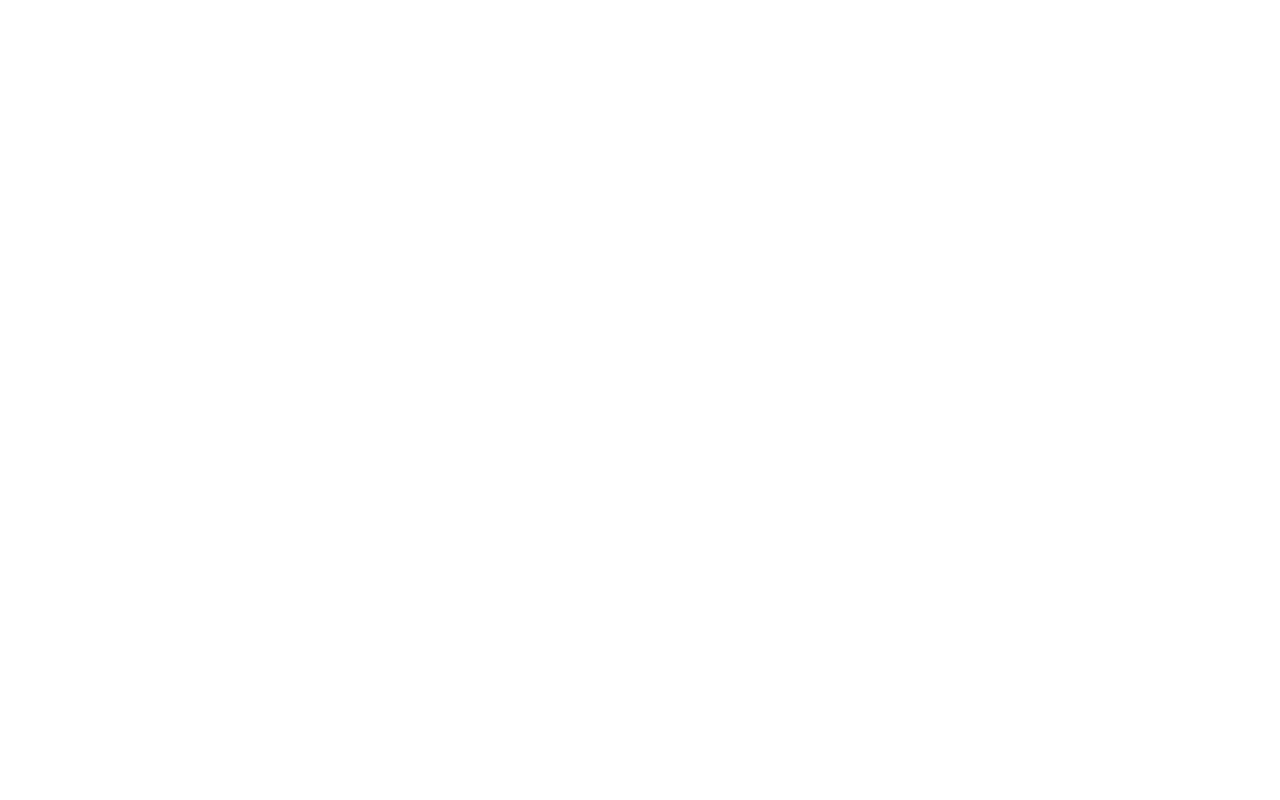
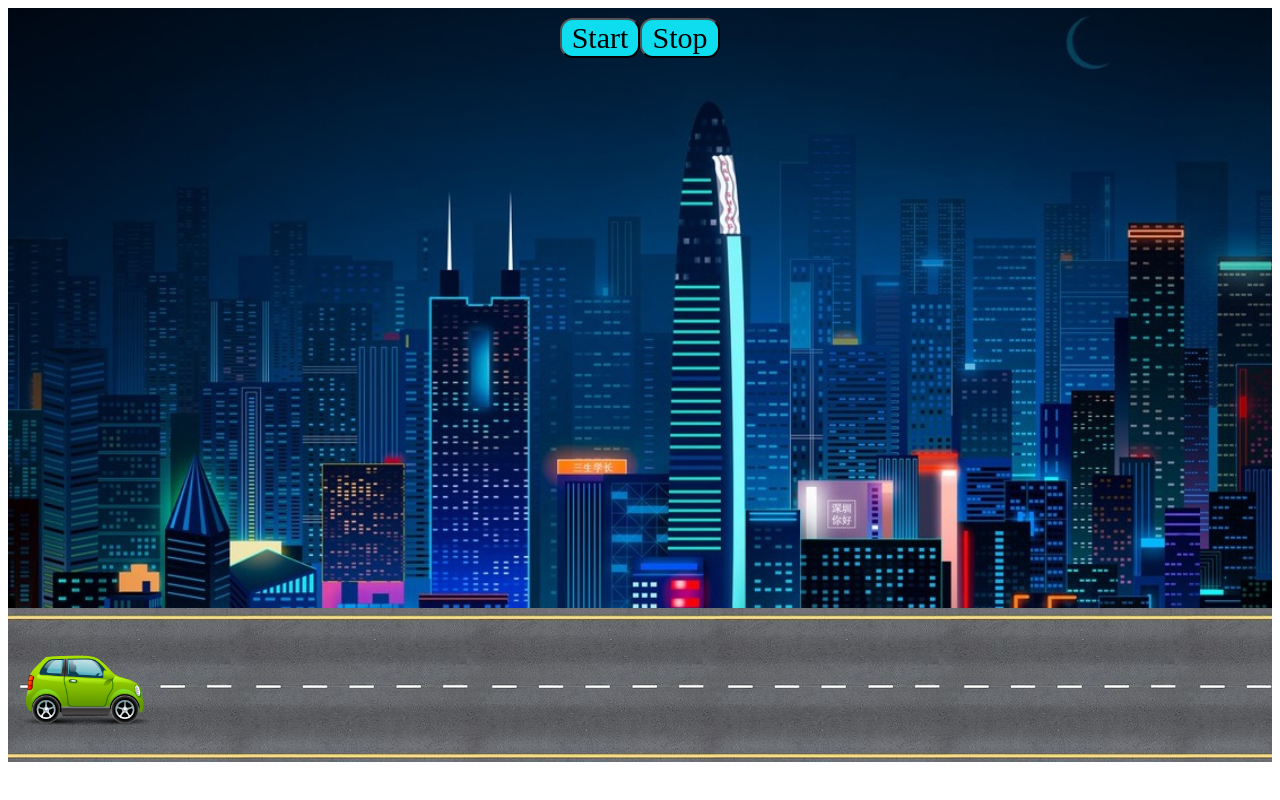
Before and after one commit to RajbeerKaur/Final-html-css-js-project, a plain HTML site: page index.html in a window 1280 px wide. Drawn offline with Linux system fonts and the light colour scheme.

Commit message:
background ready

```diff
--- a/index.html
+++ b/index.html
@@ -8,8 +8,15 @@
     <title>final project</title>
 </head>
 <body>
-    <div id="build"></div>
-    <div id="road"></div>
+    <div id="build">
+        <div id="btn">
+            <button id="btna">Start</button>
+            <button id="btna">Stop</button>
+        </div>
+    </div>
+    <div id="road">
+        <img src="car.png" id="img">
+    </div>
 
 
 
--- a/main.js
+++ b/main.js
@@ -0,0 +1,19 @@
+//margin
+m=0;
+
+//take variable y
+var y;
+
+//write function
+//starting with start button
+function start()
+{
+   // end point is y
+   y=setInterval(run,100) ;
+}
+
+//this function stop the car on y point
+function stop()
+{
+    clearInterval(y)
+}
--- a/style.css
+++ b/style.css
@@ -4,5 +4,31 @@
     background-size: cover;
     background-attachment: fixed;
     width: auto;
-    height: 400px;
+    height: 600px;
 }
+#road{
+    background: url(road.jpg);
+
+}
+#img{
+    height: 150px;
+}
+#btn{
+    display: flex;
+    align-items: center;
+    justify-content: center;
+
+}
+#btna{
+    width: 80px;
+    font-size: 30px;
+    background-color: rgb(14, 221, 240);
+    border-radius: 13px;
+    font-family: 'Times New Roman', Times, serif;
+    margin-top: 10px;
+}
+#btn :hover{
+    background-color: crimson;
+    cursor: pointer;
+    color: white;
+}
```
Also changed, not shown: back-img.jpg (added), 1 other file.
